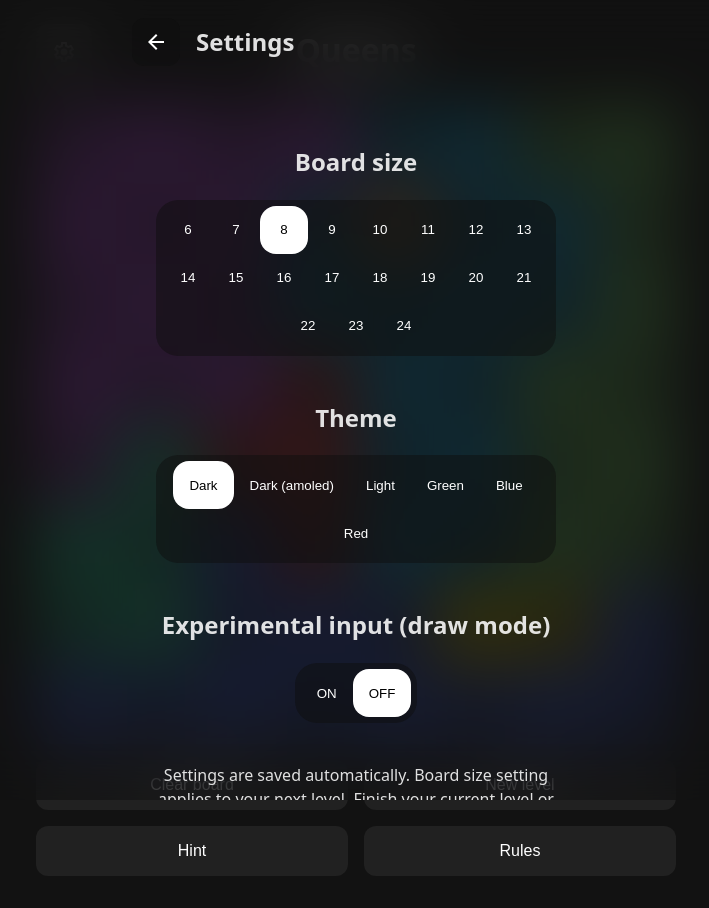
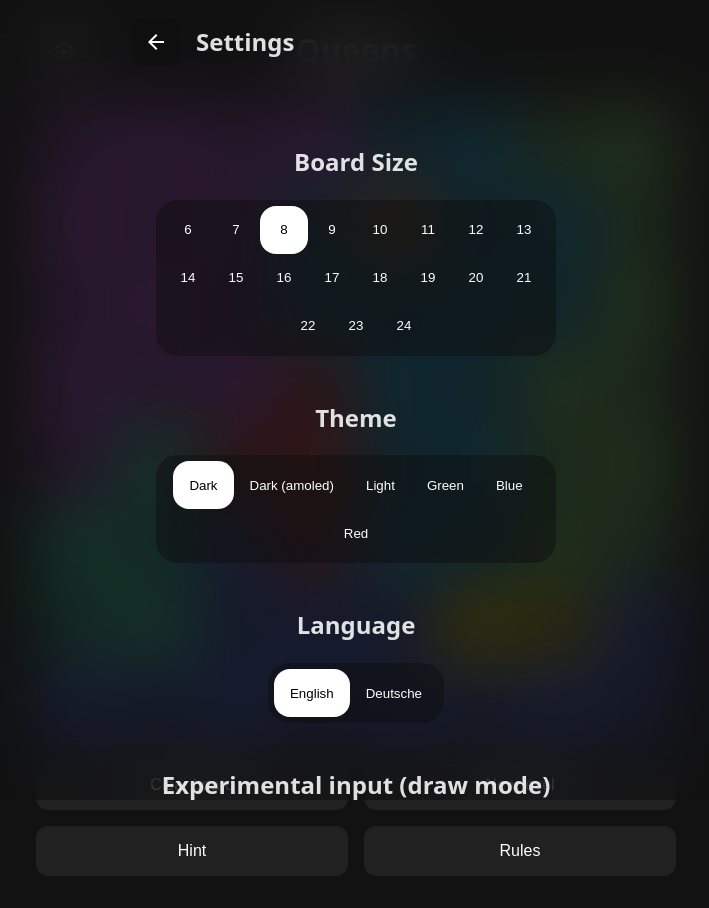
Before and after one commit to AndraxDev/n-queens-game, a React (Vite) app: page / in a window 1280 px wide. Both pictures are taken after a click on the button 348 px from the left and 52 px from the top of the page. Shown: the whole page, without its empty margins (284-993 px from the left). Built offline with nearby package versions, Linux system fonts and the light colour scheme.

Commit message:
Added localization

```diff
--- a/src/App.jsx
+++ b/src/App.jsx
@@ -22,6 +22,7 @@ import {generateArray} from "./util.js";
 import {isMobile} from "react-device-detect";
 import {getTheme, setThemeById, themes} from "./Theme/Theme.js";
 import {useButtonLongPressVibration} from "./HapticFeedback/useButtonLongPressVibration.jsx";
+import {getLanguage, getLocalizedString, setLanguage} from "./Localization/Localization.jsx";
 
 const levelData = JSON.parse(localStorage.getItem("gameState")) ?? loadLevel();
 
@@ -205,9 +206,9 @@ function App() {
             "--window-allowed-min-height": "calc(100dvh - " + (statusBarWidth + navigationBarWidth) + "px)",
         }} className={"app-container"}>
             <BaseWindow>
-                <OverlayWindow statusBarWidth={statusBarWidth} navigationBarHeight={navigationBarWidth} theme={theme} id={"settings-dialog"} open={settingsDialogOpen} setOpen={setSettingsDialogOpen} title={"Settings"}>
+                <OverlayWindow statusBarWidth={statusBarWidth} navigationBarHeight={navigationBarWidth} theme={theme} id={"settings-dialog"} open={settingsDialogOpen} setOpen={setSettingsDialogOpen} title={getLocalizedString("settings")}>
                     <div className={"settings-block"}>
-                        <h2>Board size</h2>
+                        <h2 className={"settings-section-title"}>{getLocalizedString("boardSize")}</h2>
                         <div className={"level-size-btn-container"}>
                             {
                                 // Higher board size may not be suitable for mobile devices
@@ -220,7 +221,7 @@ function App() {
                             }
                         </div>
                         <br/>
-                        <h2>Theme</h2>
+                        <h2 className={"settings-section-title"}>{getLocalizedString("theme")}</h2>
                         <div className={"level-size-btn-container"}>
                             {
                                 themes.map(t => (<button key={t.id} style={{
@@ -231,42 +232,63 @@ function App() {
                             }
                         </div>
                         <br/>
-                        <h2>Experimental input (draw mode)</h2>
+                        <h2 className={"settings-section-title"}>{getLocalizedString("language")}</h2>
+                        <div className={"level-size-btn-container"}>
+                            {
+                                [
+                                    {
+                                        code: "en-US",
+                                        label: "English"
+                                    },
+                                    {
+                                        code: "de-DE",
+                                        label: "Deutsche"
+                                    }
+                                ].map(t => (<button key={t.code} style={{
+                                    width: "auto"
+                                }} className={"btn-level-size " + (t.code === getLanguage() ? "btn-level-size-active" : "")} onClick={() => {
+                                    setLanguage(t.code)
+                                    window.location.reload();
+                                }}>{t.label}</button>))
+                            }
+                        </div>
+                        <br/>
+                        <h2 className={"settings-section-title"}>{getLocalizedString("experimentalInput")}</h2>
                         <div className={"level-size-btn-container"}>
                             <button style={{
                                 width: "auto"
                             }} className={"btn-level-size " + (experimentalInputEnabled ? "btn-level-size-active" : "")} onClick={() => {
                                 setExperimentalInput(true)
-                            }}>ON</button>
+                            }}>{getLocalizedString("on")}</button>
                             <button style={{
                                 width: "auto"
                             }} className={"btn-level-size " + (!experimentalInputEnabled ? "btn-level-size-active" : "")} onClick={() => {
                                 setExperimentalInput(false)
-                            }}>OFF</button>
+                            }}>{getLocalizedString("off")}</button>
                         </div>
                         <br/>
-                        <p className={"guide-text"}>Settings are saved automatically. Board size setting applies to your next level. Finish your current level or click "New level" to change board size.<br/><br/>Dark AMOLED theme reduces battery usage by using black background colors which physically disables some of pixels on your display. On regular LCD displays AMOLED theme almost takes no effect on battery usage because even black pixels are highlighted.</p>
+                        <p className={"guide-text"}>{getLocalizedString("settingsSaved")}<br/><br/>{getLocalizedString("amoledNotice")}</p>
                     </div>
                     <div className={"guide"}>
                         <span className={"guide-text"}>Queens version {version} developed by <a target={"_blank"} rel={"noreferrer"} href={"https://andrax.dev"} className={"link-dev"}>AndraxDev</a>. Inspired from popular LinkedIn puzzle.</span>
                     </div>
                 </OverlayWindow>
-                <OverlayWindow statusBarWidth={statusBarWidth} navigationBarHeight={navigationBarWidth} theme={theme} id={"rules-dialog"} open={rulesDialogOpen} setOpen={setRulesDialogOpen} title={"How to play?"}>
+                <OverlayWindow statusBarWidth={statusBarWidth} navigationBarHeight={navigationBarWidth} theme={theme} id={"rules-dialog"} open={rulesDialogOpen} setOpen={setRulesDialogOpen} title={getLocalizedString("howToPlay")}>
                     <div className={"guide"}>
-                        <p className={"guide-text"}>Place queens on the board so each row, column and color region contains exactly one queen.</p>
-                        <img className={"guide-img"} src={"/scenario/correct.png"} alt={"Correct answer"}/>
+                        <p className={"guide-text"}>{getLocalizedString("rule1")}</p>
+                        <img className={"guide-img"} src={"/scenario/correct.png"} alt={getLocalizedString("rule1alt")}/>
                         <br/>
-                        <p className={"guide-text"}>You can make notes using crosses like where a queen cannot be placed. It does not affect gameplay.</p>
-                        <img className={"guide-img"} src={"/scenario/crosses.png"} alt={"Crosses"}/>
+                        <p className={"guide-text"}>{getLocalizedString("rule2")}</p>
+                        <img className={"guide-img"} src={"/scenario/crosses.png"} alt={getLocalizedString("rule2alt")}/>
                         <br/>
-                        <p className={"guide-text"}>Queens MUST NOT touch each other even diagonally.</p>
-                        <img className={"guide-img"} src={"/scenario/diagonal_touch.png"} alt={"Diagonal touch"}/>
+                        <p className={"guide-text"}>{getLocalizedString("rule3")}</p>
+                        <img className={"guide-img"} src={"/scenario/diagonal_touch.png"} alt={getLocalizedString("rule3alt")}/>
                         <br/>
-                        <p className={"guide-text"}>Each row and colum must not have multiple queens.</p>
-                        <img className={"guide-img"} src={"/scenario/row_column_duplicate.png"} alt={"Row/Column contains multiple queens"}/>
+                        <p className={"guide-text"}>{getLocalizedString("rule4")}</p>
+                        <img className={"guide-img"} src={"/scenario/row_column_duplicate.png"} alt={getLocalizedString("rule4alt")}/>
                         <br/>
-                        <p className={"guide-text"}>Each color region must not have multiple queens.</p>
-                        <img className={"guide-img"} src={"/scenario/region_duplicate.png"} alt={"Color region contains multiple queens"}/>
+                        <p className={"guide-text"}>{getLocalizedString("rule5")}</p>
+                        <img className={"guide-img"} src={"/scenario/region_duplicate.png"} alt={getLocalizedString("rule5alt")}/>
                     </div>
                 </OverlayWindow>
                 <div className={"Game-Settings-Pane-Overlay"}>
@@ -277,11 +299,11 @@ function App() {
                         height: "24px",
                         lineHeight: "1"
                     }} disabled>
-                        <img src={"/settings.svg"} alt={"Settings"}/>
+                        <img src={"/settings.svg"} alt={getLocalizedString("settings")}/>
                     </div></button>
                 </div>
                 <div className={"Game-Header"}>
-                    <h1>Queens</h1>
+                    <h1>{getLocalizedString("appName")}</h1>
                 </div>
                 <GameField statusBarHeight={statusBarWidth} theme={theme} gameState={gameState} onCellClick={handleCellClick} gameHasWon={gameHasWon} onCloseWinScreen={() => {
                     setGameHasWon(false);
@@ -291,10 +313,10 @@ function App() {
                         <button disabled={gameHasWon} className={"Game-Actions-btn" + (gameHasWon ? " Game-Actions-btn-disabled" : "")} onClick={() => {
                             clearBoard();
                             setGameHasWon(false);
-                        }}>Clear board</button>
+                        }}>{getLocalizedString("clearBoard")}</button>
                         <button disabled={gameHasWon} className={"Game-Actions-btn" + (gameHasWon ? " Game-Actions-btn-disabled" : "")} onClick={() => {
                             putRandomQueenInEmptyCell();
-                        }}>Hint</button>
+                        }}>{getLocalizedString("hint")}</button>
                     </div>
                     <div className={"Game-Actions-group"}>
                         <button className={"Game-Actions-btn"} onClick={() => {
@@ -303,10 +325,10 @@ function App() {
                             setGameState(newLevel);
                             setField(newLevel.field);
                             setGameHasWon(false);
-                        }}>New level</button>
+                        }}>{getLocalizedString("newLevel")}</button>
                         <button onClick={() => {
                             setRulesDialogOpen(true);
-                        }} className={"Game-Actions-btn"}>Rules</button>
+                        }} className={"Game-Actions-btn"}>{getLocalizedString("rules")}</button>
                     </div>
                 </div>
             </BaseWindow>
--- a/src/Components/GameField/GameField.css
+++ b/src/Components/GameField/GameField.css
@@ -195,3 +195,7 @@
 .link-dev:hover {
     color: var(--link-dev-hover-color);
 }
+
+.settings-section-title {
+    text-align: center;
+}
--- a/src/Components/GameField/GameField.jsx
+++ b/src/Components/GameField/GameField.jsx
@@ -3,6 +3,7 @@ import Cell from "./Cell.jsx";
 import "./GameField.css"
 import PropTypes from "prop-types";
 import {isMobile} from "react-device-detect";
+import {getLocalizedString} from "../../Localization/Localization.jsx";
 
 function GameField({gameState, onCellClick, gameHasWon, onCloseWinScreen, theme, statusBarHeight}) {
 
@@ -139,10 +140,10 @@ function GameField({gameState, onCellClick, gameHasWon, onCloseWinScreen, theme,
                     height: windowWidth + "px",
                     marginTop: "calc(" + statusBarHeight + "px + 80px)",
                 }} id={"GameField-win-screen-container"} className={"GameField-win-screen-container"}>
-                    <h1>Level completed!</h1>
+                    <h1>{getLocalizedString("levelCompleted")}</h1>
                     <button style={{
                         width: "150px"
-                    }} onClick={onCloseWinScreen} className={"Game-Actions-btn"}>Close</button>
+                    }} onClick={onCloseWinScreen} className={"Game-Actions-btn"}>{getLocalizedString("close")}</button>
                 </div>
             </div>
         </div>
--- a/src/Components/OverlayWindow.jsx
+++ b/src/Components/OverlayWindow.jsx
@@ -1,6 +1,7 @@
 import React, {useEffect} from 'react';
 import "./OverlayWindow.css"
 import PropTypes from "prop-types";
+import {getLocalizedString} from "../Localization/Localization.jsx";
 
 function OverlayWindow({open, setOpen, id, children, title, theme, statusBarWidth, navigationBarHeight}) {
     useEffect(() => {
@@ -40,7 +41,7 @@ function OverlayWindow({open, setOpen, id, children, title, theme, statusBarWidt
                             alignItems: "center",
                             justifyContent: "center",
                         }}>
-                            <img src={theme.isDark ? "/arrow_back.svg" : "/arrow_back_dark.svg"} alt={"Go back"}/>
+                            <img src={theme.isDark ? "/arrow_back.svg" : "/arrow_back_dark.svg"} alt={getLocalizedString("goBack")}/>
                         </div>
                     </button>
                     <h2>{title}</h2>
--- /dev/null
+++ b/src/Localization/Localization.jsx
@@ -0,0 +1,39 @@
+import {enUS} from "./en-US.jsx";
+import {deDE} from "./de-DE.jsx";
+
+export const localizations = [
+    "en-US",
+    "de-DE"
+]
+
+export const setLanguage = (language) => {
+    if (localizations.includes(language)) {
+        localStorage.setItem("language", language);
+    } else {
+        console.error("Unsupported language: " + language);
+    }
+}
+
+export const getLanguage = () => {
+    return localStorage.getItem("language") || "en-US";
+}
+
+export const getLocalizedString = (key) => {
+    const language = getLanguage();
+
+    let strings;
+
+    switch (language) {
+        case "en-US":
+            strings = enUS;
+            break;
+        case "de-DE":
+            strings = deDE;
+            break;
+        default:
+            strings = enUS;
+            break;
+    }
+
+    return strings[key];
+}
--- /dev/null
+++ b/src/Localization/de-DE.jsx
@@ -0,0 +1,36 @@
+export const deDE = {
+    levelCompleted: "Level abgeschlossen!",
+    close: "Schließen",
+    goBack: "Zurück",
+    boardSize: "Spielfeldgröße",
+    theme: "Design",
+    on: "An",
+    off: "Aus",
+    experimentalInput: "Experimentelle Eingabe (Zeichenmodus)",
+    settingsSaved: "Einstellungen werden automatisch gespeichert. Die Spielfeldgröße wird erst im nächsten Level angewendet. Beende dein aktuelles Level oder klicke auf „Neues Level“, um die Spielfeldgröße zu ändern.",
+    amoledNotice: "Das dunkle AMOLED-Design reduziert den Akkuverbrauch, indem schwarze Hintergrundfarben verwendet werden, wodurch einige Pixel des Displays physisch deaktiviert werden. Bei herkömmlichen LCD-Displays hat das AMOLED-Design kaum Einfluss auf den Akkuverbrauch, da selbst schwarze Pixel beleuchtet sind.",
+    howToPlay: "Wie spielt man?",
+    rule1: "Platziere Königinnen so auf dem Spielfeld, dass jede Reihe, jede Spalte und jede Farbregion genau eine Königin enthält.",
+    rule2: "Du kannst Kreuze als Notizen setzen, um Stellen zu markieren, an denen keine Königin platziert werden kann. Dies hat keinen Einfluss auf das Spiel.",
+    rule3: "Königinnen dürfen sich NICHT berühren, auch nicht diagonal.",
+    rule4: "Jede Reihe und jede Spalte darf nicht mehr als eine Königin enthalten.",
+    rule5: "Jede Farbregion darf nicht mehr als eine Königin enthalten.",
+    rule1alt: "Korrekte Lösung",
+    rule2alt: "Kreuze",
+    rule3alt: "Diagonale Berührung",
+    rule4alt: "Reihe/Spalte enthält mehrere Königinnen",
+    rule5alt: "Farbregion enthält mehrere Königinnen",
+    settings: "Einstellungen",
+    appName: "Queens",
+    clearBoard: "Spielfeld leeren",
+    hint: "Hinweis",
+    newLevel: "Neues Level",
+    rules: "Regeln",
+    themeDark: "Dunkel",
+    themeGreen: "Grün",
+    themeBlue: "Blau",
+    themeRed: "Rot",
+    themeDarkAmoled: "Dunkel (AMOLED)",
+    themeLight: "Hell",
+    language: "Sprache",
+}
--- /dev/null
+++ b/src/Localization/en-US.jsx
@@ -0,0 +1,36 @@
+export const enUS = {
+    levelCompleted: "Level completed!",
+    close: "Close",
+    goBack: "Go Back",
+    boardSize: "Board Size",
+    theme: "Theme",
+    on: "On",
+    off: "Off",
+    experimentalInput: "Experimental input (draw mode)",
+    settingsSaved: "Settings are saved automatically. Board size setting applies to your next level. Finish your current level or click \"New level\" to change board size.",
+    amoledNotice: "Dark AMOLED theme reduces battery usage by using black background colors which physically disables some of pixels on your display. On regular LCD displays AMOLED theme almost takes no effect on battery usage because even black pixels are highlighted.",
+    howToPlay: "How to play?",
+    rule1: "Place queens on the board so each row, column and color region contains exactly one queen.",
+    rule2: "You can make notes using crosses like where a queen cannot be placed. It does not affect gameplay.",
+    rule3: "Queens MUST NOT touch each other even diagonally.",
+    rule4: "Each row and colum must not have multiple queens.",
+    rule5: "Each color region must not have multiple queens.",
+    rule1alt: "Correct answer",
+    rule2alt: "Crosses",
+    rule3alt: "Diagonal touch",
+    rule4alt: "Row/Column contains multiple queens",
+    rule5alt: "Color region contains multiple queens",
+    settings: "Settings",
+    appName: "Queens",
+    clearBoard: "Clear board",
+    hint: "Hint",
+    newLevel: "New level",
+    rules: "Rules",
+    themeDark: "Dark",
+    themeGreen: "Green",
+    themeBlue: "Blue",
+    themeRed: "Red",
+    themeDarkAmoled: "Dark (amoled)",
+    themeLight: "Light",
+    language: "Language",
+}
--- a/src/Theme/Theme.js
+++ b/src/Theme/Theme.js
@@ -1,3 +1,5 @@
+import {getLocalizedString} from "../Localization/Localization.jsx";
+
 const darkColorBoardScheme = [
     "#407038",
     "#754c2e",
@@ -30,7 +32,7 @@ const lightColorBoardScheme = [
 
 export const dark = {
     id: "dark",
-    label: "Dark",
+    label: getLocalizedString("themeDark"),
     isDark: true,
     cellHoverBackgroundColor: "rgba(255, 255, 255, 0.2)",
     cellActiveBackgroundColor: "rgba(255, 255, 255, 0.4)",
@@ -63,7 +65,7 @@ export const dark = {
 
 export const cg = {
     id: "cg",
-    label: "Green",
+    label: getLocalizedString("themeGreen"),
     isDark: true,
     cellHoverBackgroundColor: "rgba(255, 255, 255, 0.2)",
     cellActiveBackgroundColor: "rgba(255, 255, 255, 0.4)",
@@ -96,7 +98,7 @@ export const cg = {
 
 export const cb = {
     id: "cb",
-    label: "Blue",
+    label: getLocalizedString("themeBlue"),
     isDark: true,
     cellHoverBackgroundColor: "rgba(255, 255, 255, 0.2)",
     cellActiveBackgroundColor: "rgba(255, 255, 255, 0.4)",
@@ -129,7 +131,7 @@ export const cb = {
 
 export const cr = {
     id: "cr",
-    label: "Red",
+    label: getLocalizedString("themeRed"),
     isDark: true,
     cellHoverBackgroundColor: "rgba(255, 255, 255, 0.2)",
     cellActiveBackgroundColor: "rgba(255, 255, 255, 0.4)",
@@ -162,7 +164,7 @@ export const cr = {
 
 export const amoled = {
     id: "amoled",
-    label: "Dark (amoled)",
+    label: getLocalizedString("themeDarkAmoled"),
     isDark: true,
     cellHoverBackgroundColor: "rgba(255, 255, 255, 0.2)",
     cellActiveBackgroundColor: "rgba(255, 255, 255, 0.4)",
@@ -195,7 +197,7 @@ export const amoled = {
 
 export const light = {
     id: "light",
-    label: "Light",
+    label: getLocalizedString("themeLight"),
     isDark: false,
     cellHoverBackgroundColor: "rgba(0, 0, 0, 0.2)",
     cellActiveBackgroundColor: "rgba(0, 0, 0, 0.4)",
```
